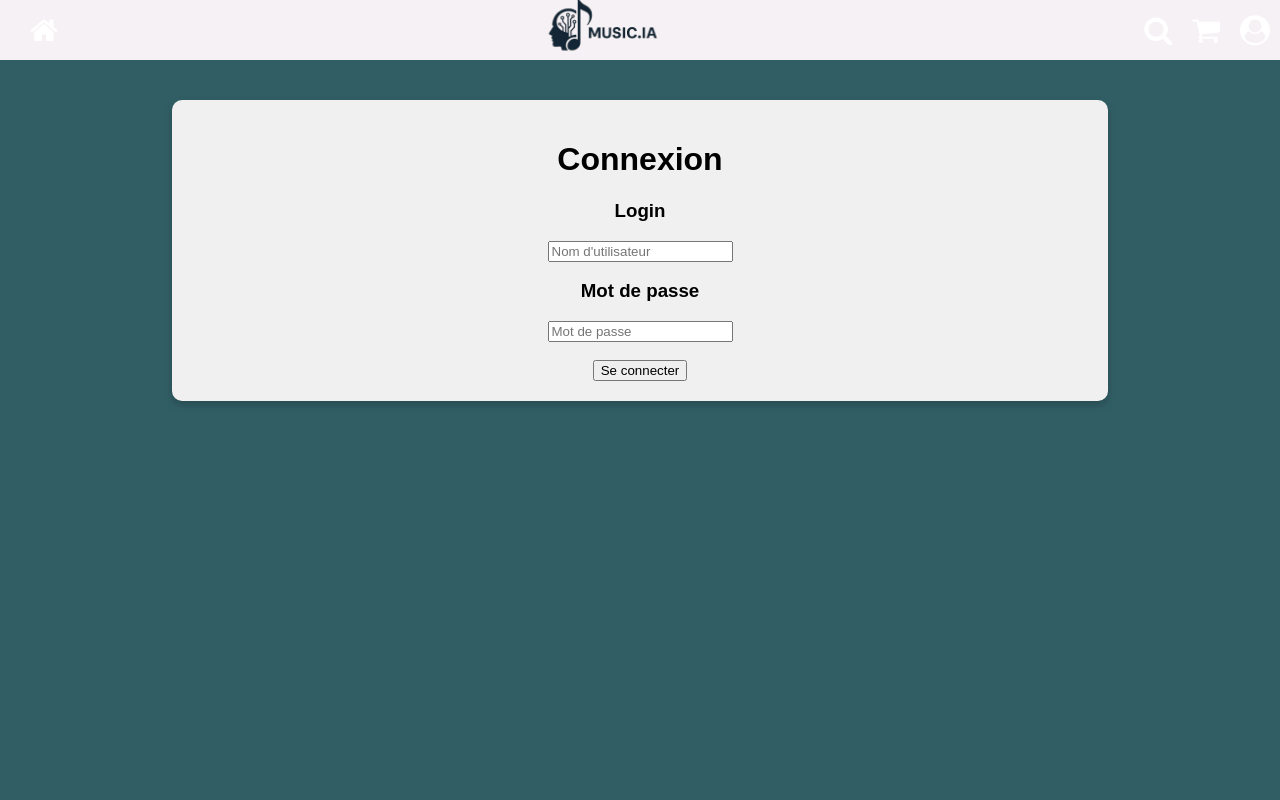
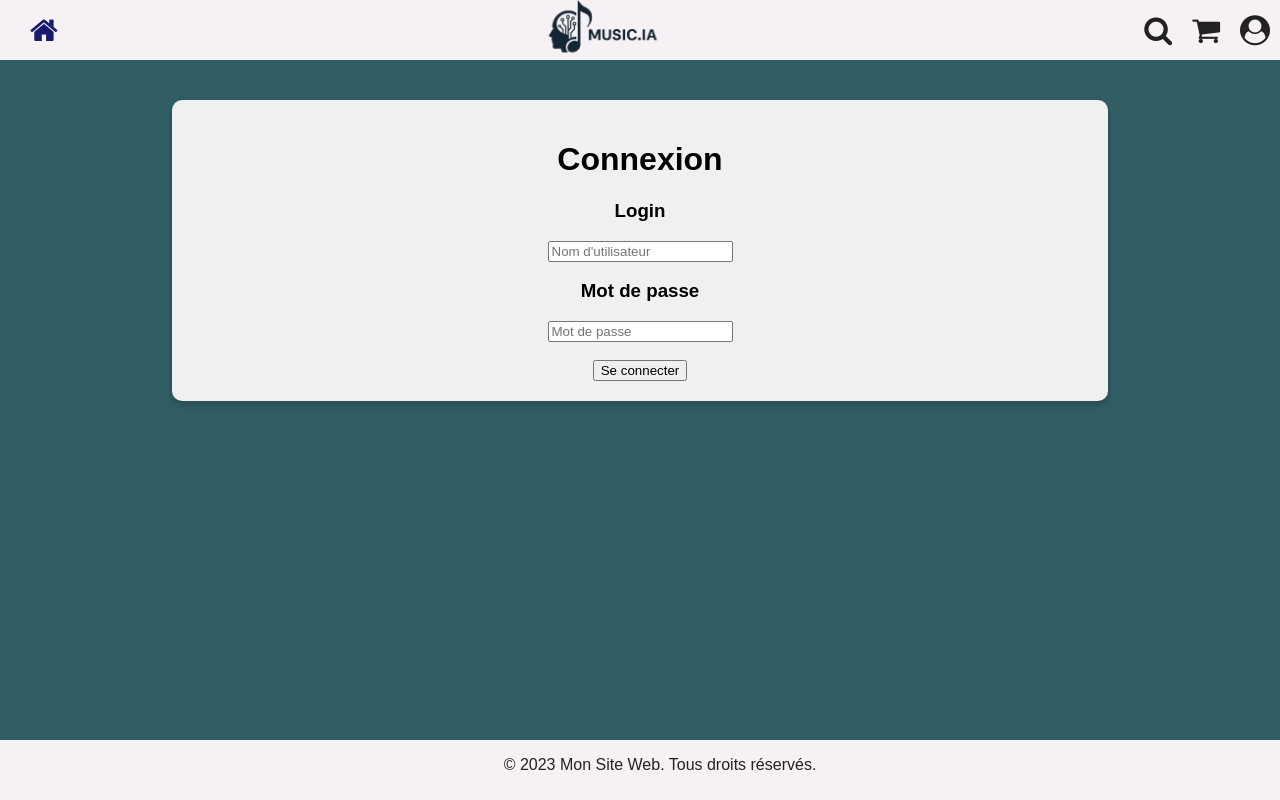
Before and after one commit to MeXam84/R209-PHP_SQL, a PHP site: page /login.php in a window 1280 px wide. Run offline with PHP 8.4, Linux system fonts and the light colour scheme.

Commit message:
modified:   site/login.php 	modified:   site/panier.php

```diff
--- a/site/login.php
+++ b/site/login.php
@@ -9,21 +9,21 @@
 <body>
 <header class="navbar">
     <div class="nav-left">
-    <a href="main.php" style="color: white;">
+    <a href="main.php" style="color: #191970;">
       <i class="fa fa-home"></i>
 </a>
     </div>
     <div class="nav-center">
-    <a href="main.php" style="height: 90px;">
-    <img src="logo.png" alt="Logo" class="logo">
-</a>
+      <a href="main.php" class="logo-link">
+      <img src="logo.png" alt="Logo" class="logo">
+  </a>
         </div>
     <div class="nav-right">
-      <i class="fa fa-search"></i>
-      <a href="panier.php" style="color: white;">
+      <i class="fa fa-search" style="color: #242124;"></i>
+      <a href="panier.php" style="color: #242124;">
       <i class="fa fa-shopping-cart"></i>
 </a>
-      <a href="login.php" style="color: white;">
+      <a href="login.php" style="color: #242124;">
   <i class="fa fa-user-circle"></i>
 </a>
     </div>
@@ -44,6 +44,11 @@
   </div>
 </div>
 
+  <div class="rect-footer">
+    <footer>
+      <p>© 2023 Mon Site Web. Tous droits réservés.</p>
+    </footer>
+  </div>
 
 </body>
 </html>
```
Also changed, not shown: site/panier.php (+10 -3 lines).
